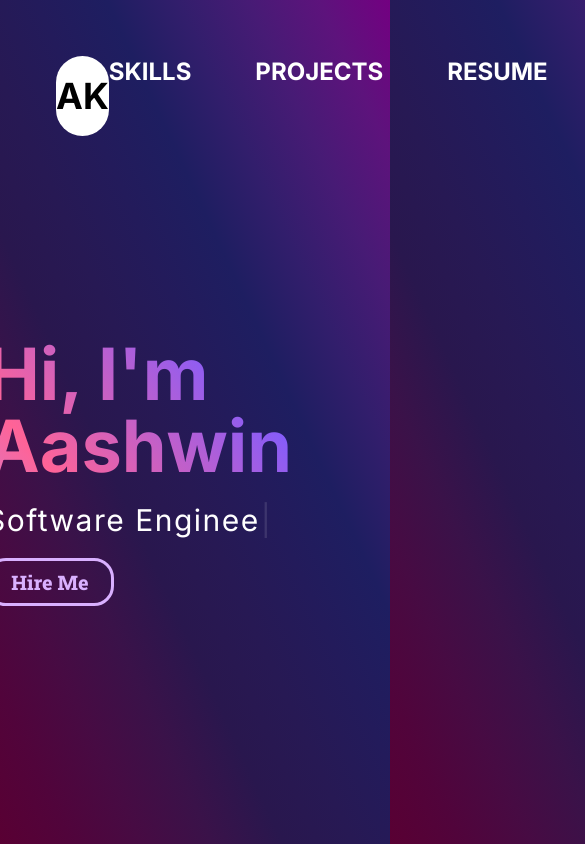
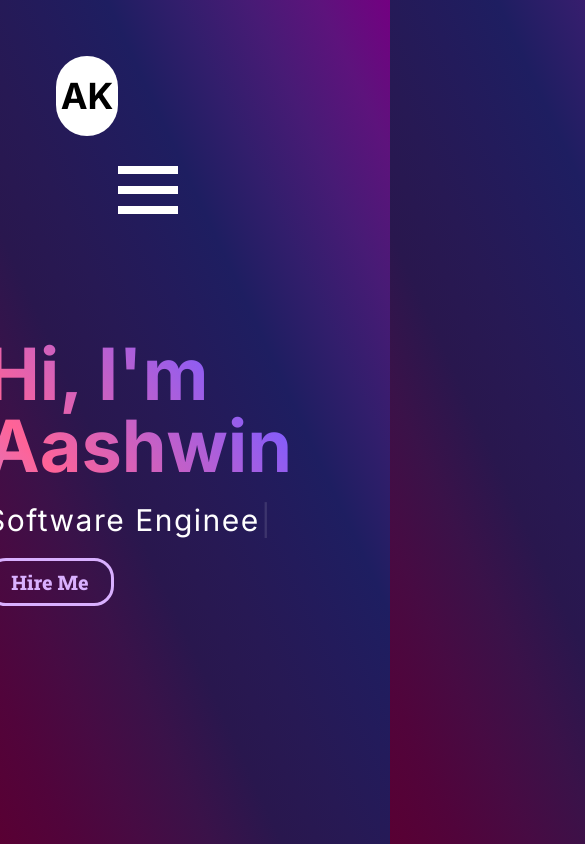
Before and after one commit to aashwink9/portfolio-ak, a Next.js app: page / in a window 390 px wide. Shown: the top 844 px of the page, 585 px wide, since content can reach past the window. Built offline with nearby package versions, Linux system fonts and the light colour scheme.

Commit message:
unfinished hamburger for mobile layout

```diff
--- a/app/components/client-comps.js
+++ b/app/components/client-comps.js
@@ -1,6 +1,7 @@
 "use client";
 import React from 'react';
 import Typewriter from "typewriter-effect";
+import './hamburger.css';
 
 export function TypewriterSub() {
     return (
@@ -30,3 +31,21 @@ export function TypewriterSub() {
       </div>
     );
 }
+
+export function Hamburger() {
+  const [isActive, setActive] = React.useState(false);
+  const ToggleClass = () => {
+    setActive(!isActive);
+  };
+
+  let isOpen = isActive ? 'open' : 'menu'
+
+  return (
+    <div className='hamburger' onClick={ToggleClass}>
+      <div className={isOpen + ' btn1'} data-menu="1">
+        <div className="icon-left"></div>
+        <div className="icon-right"></div>
+      </div>
+    </div>
+  );
+}
--- /dev/null
+++ b/app/components/hamburger.css
@@ -0,0 +1,95 @@
+.hamburger {
+    position: relative;
+    max-width: 420px;
+    width: 100%;
+    margin: 0 auto;
+}
+
+.btn1 {
+  position: absolute;
+  width: 60px;
+  height: 60px;
+  top: 100px;
+  left: 0px;
+  transition-duration: 0.5s;
+}
+.btn1 .icon-left {
+  transition-duration: 0.5s;
+  position: absolute;
+  height: 8px;
+  width: 30px;
+  top: 30px;
+  background-color: white;
+  left: 0px;
+}
+.btn1 .icon-left:before {
+  transition-duration: 0.5s;
+  position: absolute;
+  width: 30px;
+  height: 8px;
+  background-color: white;
+  content: "";
+  top: -20px;
+}
+.btn1 .icon-left:after {
+  transition-duration: 0.5s;
+  position: absolute;
+  width: 30px;
+  height: 8px;
+  background-color: white;
+  content: "";
+  top: 20px;
+}
+.btn1 .icon-left:hover {
+  cursor: pointer;
+}
+.btn1 .icon-right {
+  transition-duration: 0.5s;
+  position: absolute;
+  height: 8px;
+  width: 30px;
+  top: 30px;
+  background-color: white;
+  left: 30px;
+}
+.btn1 .icon-right:before {
+  transition-duration: 0.5s;
+  position: absolute;
+  width: 30px;
+  height: 8px;
+  background-color: white;
+  content: "";
+  top: -20px;
+}
+.btn1 .icon-right:after {
+  transition-duration: 0.5s;
+  position: absolute;
+  width: 30px;
+  height: 8px;
+  background-color: white;
+  content: "";
+  top: 20px;
+}
+.btn1.open .icon-left {
+  transition-duration: 0.5s;
+  background: transparent;
+}
+.btn1.open .icon-left:before {
+  transform: rotateZ(45deg) scaleX(1.4) translate(4px, 4px);
+}
+.btn1.open .icon-left:after {
+  transform: rotateZ(-45deg) scaleX(1.4) translate(4px, -4px);
+}
+.btn1.open .icon-right {
+  transition-duration: 0.5s;
+  background: transparent;
+}
+.btn1.open .icon-right:before {
+  transform: rotateZ(-45deg) scaleX(1.4) translate(-4px, 4px);
+}
+.btn1.open .icon-right:after {
+  transform: rotateZ(45deg) scaleX(1.4) translate(-4px, -4px);
+}
+.btn1:hover {
+  cursor: pointer;
+}
--- a/app/page.js
+++ b/app/page.js
@@ -1,7 +1,7 @@
 import Image from 'next/image'
 import { Roboto_Mono, Roboto_Slab } from 'next/font/google';
 import { SkillDonut } from './components/skill-charts';
-import { TypewriterSub } from './components/client-comps';
+import { TypewriterSub, Hamburger } from './components/client-comps';
 import Link from 'next/link';
 import { SkillCloud } from './components/skill-charts';
 import './hire-button.css';
@@ -124,6 +124,7 @@ function NavBar() {
       <div className='flex justify-between text-2xl'>
         <h1 className='bg-white rounded-full w-20 h-20 text-4xl
         text-black text-center pt-5'><b> AK </b></h1>
+        <div className='hidden lg:block'>
           <div className='flex justify-between gap-16'>
             <a href="#skills"><h1><b>SKILLS</b></h1></a>
             <a href="#projects"><h1><b>PROJECTS</b></h1></a>
@@ -136,6 +137,9 @@ function NavBar() {
               <Image src="/icon-github.svg" width={54} height={54} alt="Github"/>
             </a>
           </div>
+        </div>
+
+        <Hamburger/>
       </div>
     </div>
   );
```
Lines whose indentation alone changed are shown as unchanged.
